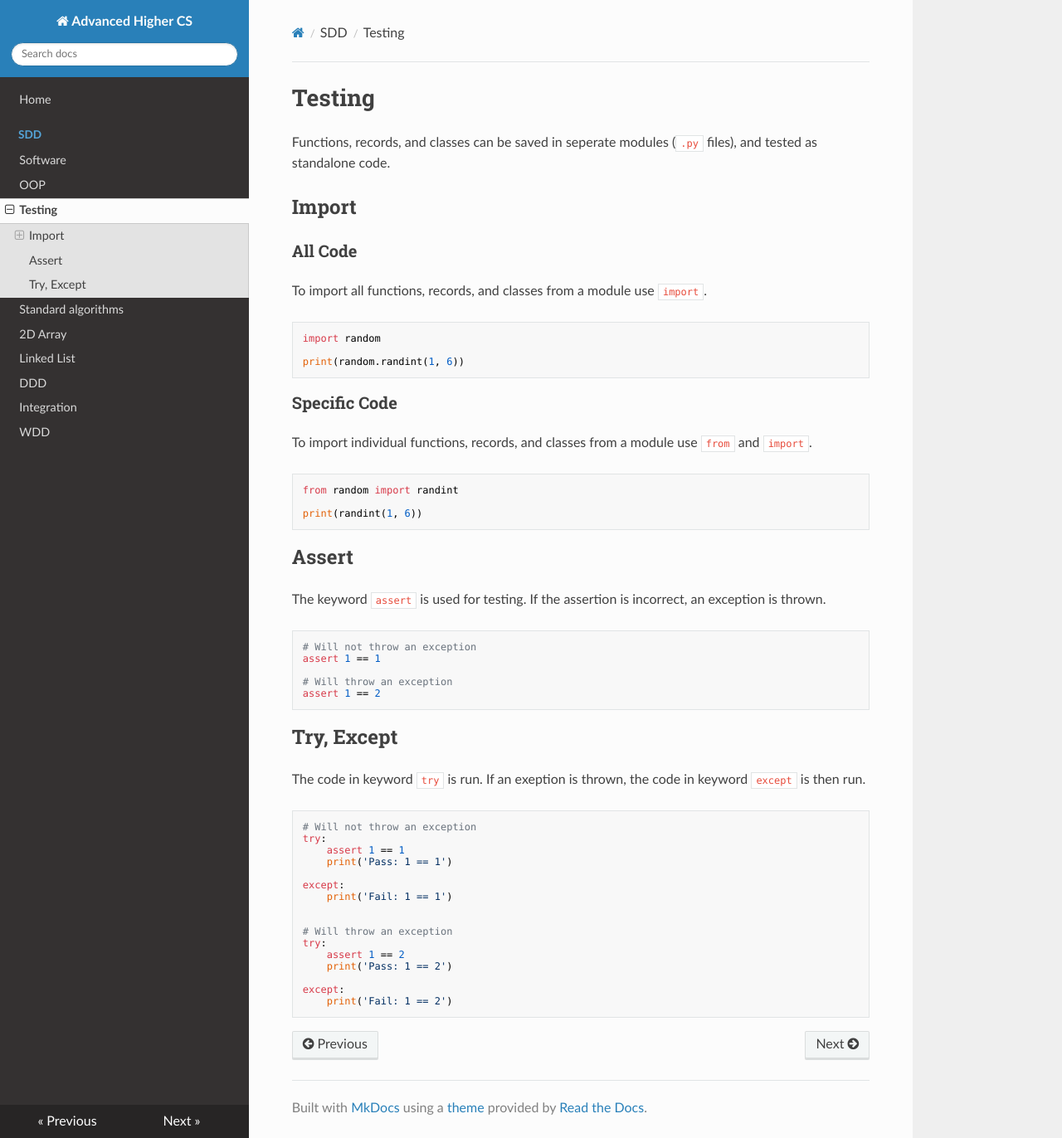
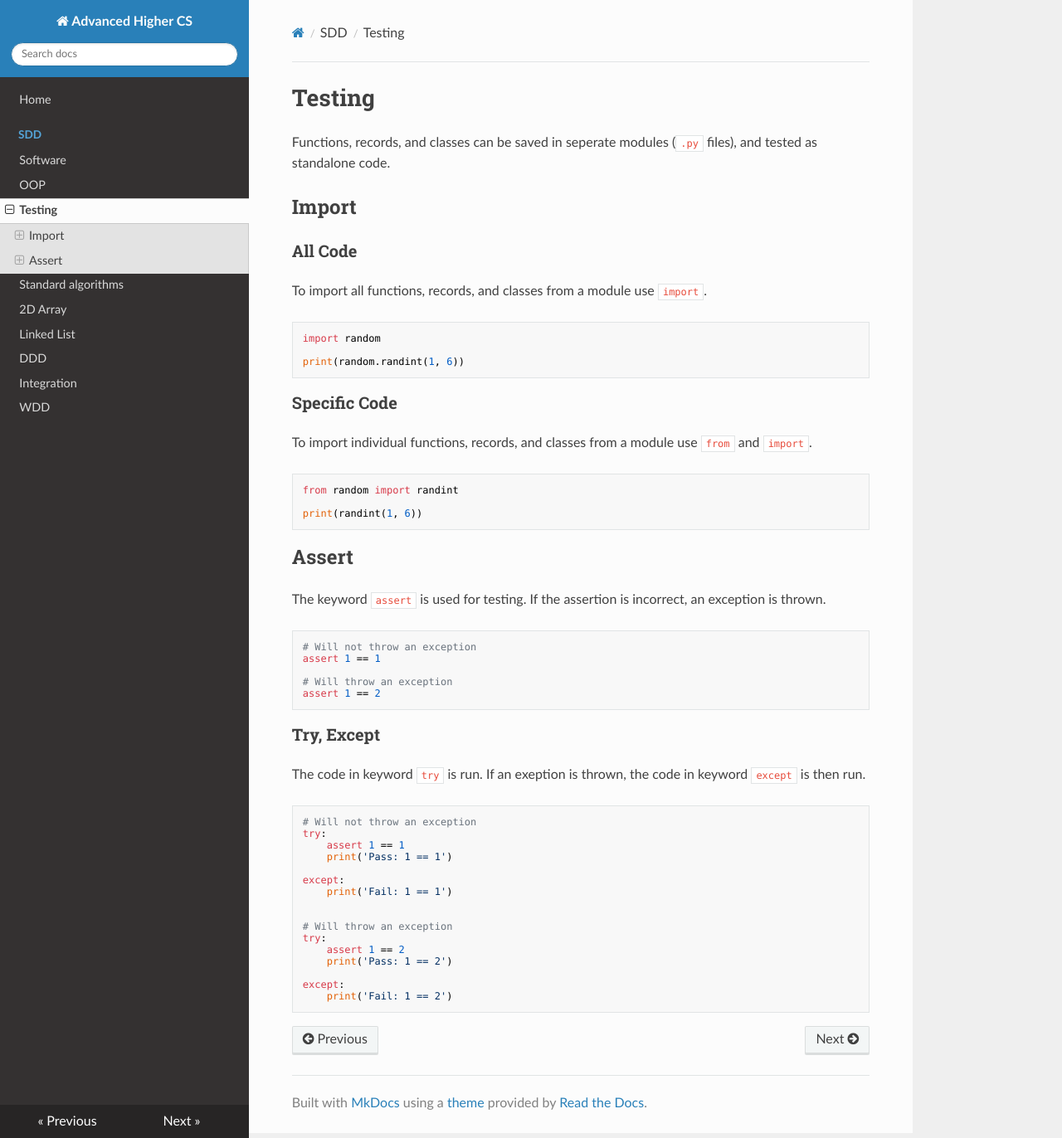
Before and after one commit to MrFriendCS/AH-CS, an MkDocs documentation site: the page built from docs/sdd/AH-CS-SDD-Testing.md, in a window 1280 px wide and 1372 px high. Shown: the whole window at 83% size. Built offline with MkDocs 1.6.1, drawn with Linux system fonts in a browser that asks for light colours; nearby versions of some CDN libraries.

Commit message:
Update AH-CS-SDD-Testing.md

````diff
--- a/docs/sdd/AH-CS-SDD-Testing.md
+++ b/docs/sdd/AH-CS-SDD-Testing.md
@@ -42,7 +42,7 @@ assert 1 == 2
 ```
 
 
-## Try, Except
+### Try, Except
 
 The code in keyword `try` is run.
 If an exeption is thrown, the code in keyword `except` is then run.
````
